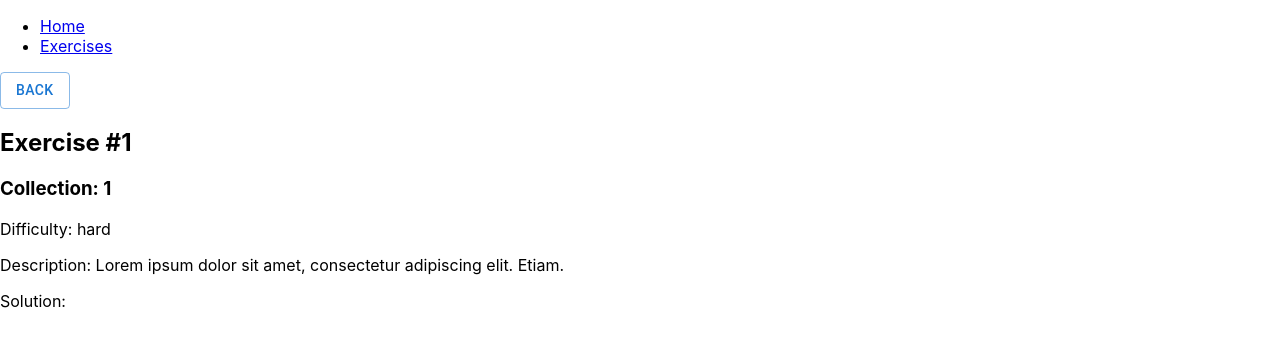
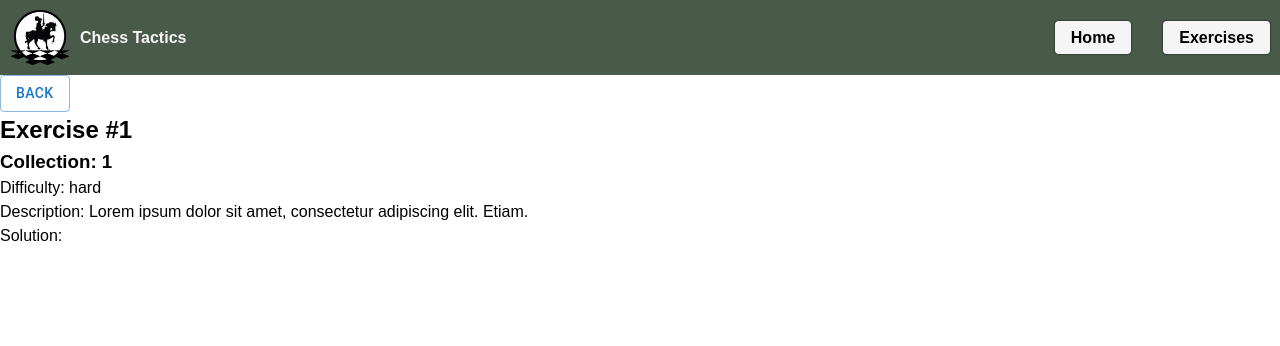
Before and after one commit to vzaboraite/boolean-uk-react-solo-project, a React (Create React App) app: page /exercises/1 in a window 1280 px wide. Shown: the top 346 px of the page. Built offline with nearby package versions, Linux system fonts and the light colour scheme; data requests are answered from the project's data file.

Commit message:
Initial style changes.

```diff
--- a/src/App.jsx
+++ b/src/App.jsx
@@ -63,6 +63,7 @@ function App() {
     <>
       <Header />
       {!isLoading && (
+        <main>
           <Switch>
             <Route exact path="/">
               <Redirect push to="/collections" />
@@ -117,6 +118,7 @@ function App() {
               <Redirect push to="/not-found" />
             </Route>
           </Switch>
+        </main>
       )}
     </>
   );
--- a/src/components/Header.jsx
+++ b/src/components/Header.jsx
@@ -1,10 +1,15 @@
 import { Link } from "react-router-dom";
+import logo from "../assets/logo/logo.png";
 
 export default function Header() {
   return (
     <header>
-      <nav>
-        <ul>
+      <div className="brand">
+        <img src={logo} alt="chess-tactics-logo" />
+        <span className="app-name">Chess Tactics</span>
+      </div>
+      <nav className="nav-list">
+        <ul className="navigation">
           <li>
             <Link to="/collections">Home</Link>
           </li>
--- a/src/index.css
+++ /dev/null
@@ -1,18 +0,0 @@
-body {
-  margin: 0;
-  font-family: -apple-system, BlinkMacSystemFont, "Segoe UI", "Roboto", "Oxygen",
-    "Ubuntu", "Cantarell", "Fira Sans", "Droid Sans", "Helvetica Neue",
-    sans-serif;
-  -webkit-font-smoothing: antialiased;
-  -moz-osx-font-smoothing: grayscale;
-}
-
-code {
-  font-family: source-code-pro, Menlo, Monaco, Consolas, "Courier New",
-    monospace;
-}
-
-chess-board {
-  width: 600px;
-  margin: auto;
-}
--- a/src/index.js
+++ b/src/index.js
@@ -1,6 +1,7 @@
 import React from "react";
 import ReactDOM from "react-dom";
-import "./index.css";
+import "./styles/reset.css";
+import "./styles/index.css";
 import App from "./App";
 import { BrowserRouter } from "react-router-dom";
 
--- a/src/pages/Collection.jsx
+++ b/src/pages/Collection.jsx
@@ -18,7 +18,7 @@ export default function Collection({ collections }) {
   const { id, title, exercises } = collection;
 
   return (
-    <main>
+    <>
       <Button onClick={() => history.push("/collections")} variant="outlined">
         Back
       </Button>
@@ -42,6 +42,6 @@ export default function Collection({ collections }) {
         Edit collection
       </Button>
       {exercises.length > 0 && <Exercises exercises={exercises} />}
-    </main>
+    </>
   );
 }
--- a/src/pages/Exercise.jsx
+++ b/src/pages/Exercise.jsx
@@ -17,7 +17,7 @@ export default function Exercise({ exercises }) {
   const { difficulty, FEN, description, id, collectionId, solution } = exercise;
 
   return (
-    <main>
+    <>
       <Button onClick={() => history.goBack()} variant="outlined">
         Back
       </Button>
@@ -27,6 +27,6 @@ export default function Exercise({ exercises }) {
       {description !== "" && <p>Description: {description}</p>}
       <p>Solution: {solution}</p>
       <ChessBoard position={FEN} />
-    </main>
+    </>
   );
 }
--- /dev/null
+++ b/src/styles/index.css
@@ -0,0 +1,67 @@
+chess-board {
+  width: 350px;
+  margin: auto;
+}
+
+#root {
+  display: grid;
+  grid-template-areas:
+    "header"
+    "main";
+  grid-template-columns: 1fr;
+}
+
+header {
+  grid-area: header;
+  padding: 10px;
+
+  position: sticky;
+  top: 0;
+  z-index: 1;
+
+  display: grid;
+  grid-template-columns: auto 1fr;
+
+  align-items: center;
+
+  background-color: #495a4b;
+
+  font-weight: 900;
+}
+
+header .brand {
+  display: grid;
+  grid-template-columns: auto 1fr;
+  align-items: center;
+  color: whitesmoke;
+  gap: 10px;
+}
+
+header .brand img {
+  width: 60px;
+}
+
+header .navigation {
+  display: grid;
+  grid-auto-flow: column;
+  justify-content: end;
+  gap: 2rem;
+}
+
+header .navigation > li a {
+  padding: 0.5rem 1rem;
+  box-shadow: 0px 0px 2px 0px;
+  border-radius: 4px;
+  color: black;
+  background-color: whitesmoke;
+}
+
+header .navigation > li a:hover {
+  background-color: #b58863;
+  font-weight: 900;
+  color: whitesmoke;
+}
+
+main {
+  grid-area: main;
+}
--- /dev/null
+++ b/src/styles/reset.css
@@ -0,0 +1,25 @@
+* {
+  margin: 0;
+  padding: 0;
+  box-sizing: border-box;
+
+  font-family: sans-serif;
+}
+
+html {
+  scroll-behavior: smooth;
+}
+
+body {
+  min-height: 100vh;
+  line-height: 1.5;
+  color: #000;
+}
+
+a {
+  text-decoration: none;
+}
+
+li {
+  list-style-type: none;
+}
```
Lines whose indentation alone changed are shown as unchanged.
